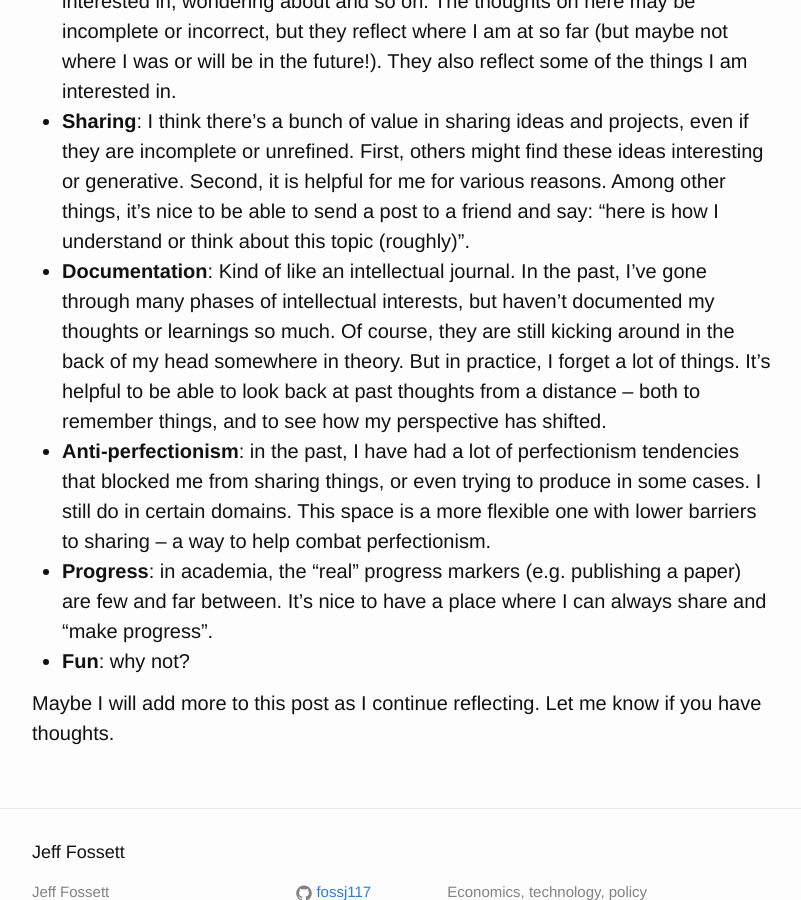
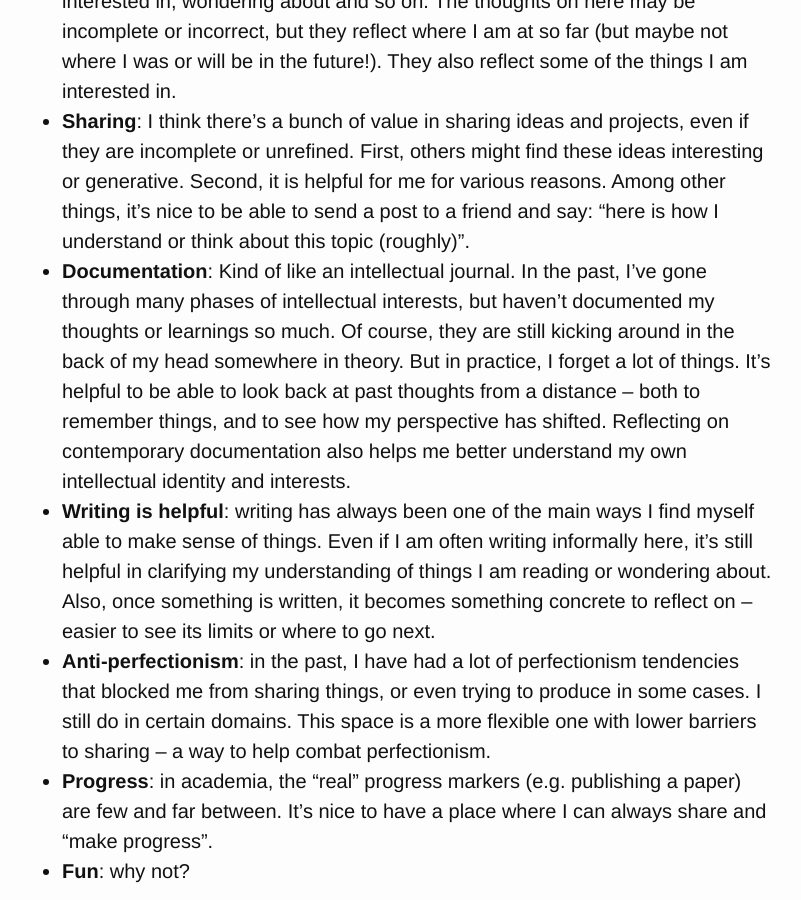
Before and after one commit to Fossj117/fossj117.github.io, a Jekyll site: the page built from _posts/2024-01-09-site-purpose.md, in a window 1280 px wide and 900 px high, scrolled down 291 px. Shown: the whole window, without its empty margins (238-1039 px from the left). Built offline with Jekyll 4.4.1, drawn with Linux system fonts in a browser that asks for light colours; a script that is not in the unit is left out.

Commit message:
site purpose update notes

```diff
--- a/_posts/2024-01-09-site-purpose.md
+++ b/_posts/2024-01-09-site-purpose.md
@@ -12,7 +12,8 @@ What is the purpose of this site? I don't really know, but here are a few relate
 
 - **Intellectual transparency / openness**: about what I am thinking about, interested in, wondering about and so on. The thoughts on here may be incomplete or incorrect, but they reflect where I am at so far (but maybe not where I was or will be in the future!). They also reflect some of the things I am interested in.
 - **Sharing**: I think there's a bunch of value in sharing ideas and projects, even if they are incomplete or unrefined. First, others might find these ideas interesting or generative. Second, it is helpful for me for various reasons. Among other things, it's nice to be able to send a post to a friend and say: "here is how I understand or think about this topic (roughly)".
-- **Documentation**: Kind of like an intellectual journal. In the past, I've gone through many phases of intellectual interests, but haven't documented my thoughts or learnings so much. Of course, they are still kicking around in the back of my head somewhere in theory. But in practice, I forget a lot of things. It's helpful to be able to look back at past thoughts from a distance -- both to remember things, and to see how my perspective has shifted.
+- **Documentation**: Kind of like an intellectual journal. In the past, I've gone through many phases of intellectual interests, but haven't documented my thoughts or learnings so much. Of course, they are still kicking around in the back of my head somewhere in theory. But in practice, I forget a lot of things. It's helpful to be able to look back at past thoughts from a distance -- both to remember things, and to see how my perspective has shifted. Reflecting on contemporary documentation also helps me better understand my own intellectual identity and interests.
+- **Writing is helpful**: writing has always been one of the main ways I find myself able to make sense of things. Even if I am often writing informally here, it's still helpful in clarifying my understanding of things I am reading or wondering about. Also, once something is written, it becomes something concrete to reflect on -- easier to see its limits or where to go next.
 - **Anti-perfectionism**: in the past, I have had a lot of perfectionism tendencies that blocked me from sharing things, or even trying to produce in some cases. I still do in certain domains. This space is a more flexible one with lower barriers to sharing -- a way to help combat perfectionism.
 - **Progress**: in academia, the "real" progress markers (e.g. publishing a paper) are few and far between. It's nice to have a place where I can always share and "make progress".
 - **Fun**: why not?
```
